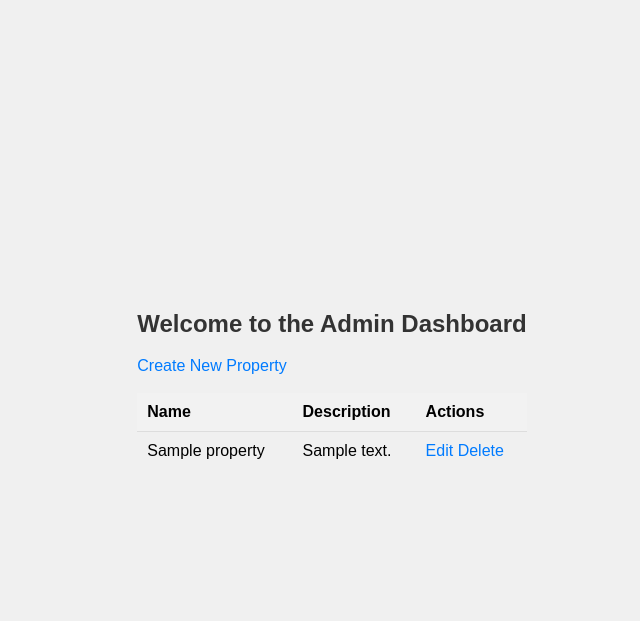
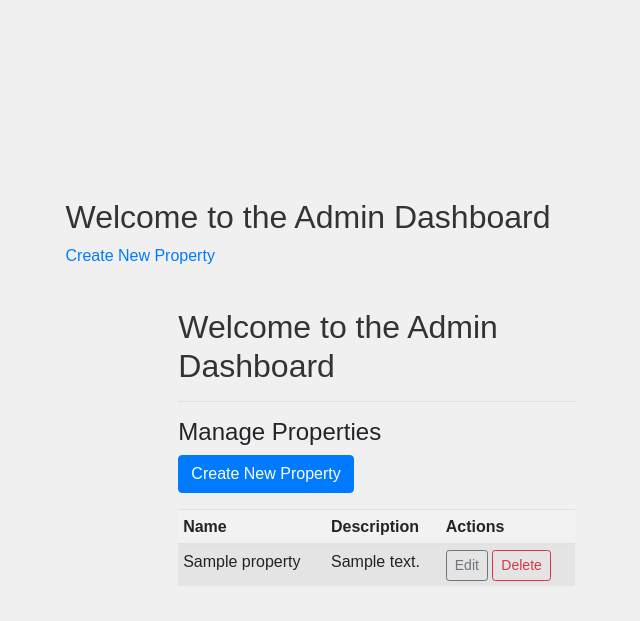
Before and after one commit to allenanto/B9IS123_2324_TMD2, a Flask app: page /admin/dashboard in a window 1280 px wide. Shown: the top 621 px of the page, without its empty margins (308-948 px from the left). Run offline with Flask 3, Linux system fonts and the light colour scheme; tables that the repository leaves empty hold one stand-in row (values such as "Sample post"); some libraries are stand-ins or nearby versions.

Commit message:
Admin dashboard

```diff
--- a/templates/dashboard_admin.html
+++ b/templates/dashboard_admin.html
@@ -4,6 +4,7 @@
     <meta charset="UTF-8">
     <meta name="viewport" content="width=device-width, initial-scale=1.0">
     <title>Admin Dashboard</title>
+    <link rel="stylesheet" href="https://maxcdn.bootstrapcdn.com/bootstrap/4.5.2/css/bootstrap.min.css">
     <link rel="stylesheet" href="{{ url_for('static', filename='styles.css') }}">
 
 </head>
@@ -11,23 +12,41 @@
     <div><h2>Welcome to the Admin Dashboard</h2>
     <a href="{{ url_for('create_property') }}">Create New Property</a>
     <br><br>
-    <table>
+    <main role="main" class="col-md-9 ml-sm-auto col-lg-10 px-4">
+        <div class="d-flex justify-content-between flex-wrap flex-md-nowrap align-items-center pt-3 pb-2 mb-3 border-bottom">
+            <h2>Welcome to the Admin Dashboard</h2>
+        </div>
+
+        <h4>Manage Properties</h4>
+        <a class="btn btn-primary mb-3" href="{{ url_for('create_property') }}">Create New Property</a>
+
+        <div class="table-responsive">
+            <table class="table table-striped table-sm">
+                <thead>
                     <tr>
                         <th>Name</th>
                         <th>Description</th>
                         <th>Actions</th>
                     </tr>
+                </thead>
+                <tbody>
                     {% for property in properties %}
                     <tr>
                         <td>{{ property.name }}</td>
                         <td>{{ property.description }}</td>
                         <td>
-                <a href="{{ url_for('update_property', property_id=property.id) }}">Edit</a>
-                <a href="{{ url_for('delete_property', property_id=property.id) }}">Delete</a>
+                            <a class="btn btn-sm btn-outline-secondary" href="{{ url_for('update_property', property_id=property.id) }}">Edit</a>
+                            <a class="btn btn-sm btn-outline-danger" href="{{ url_for('delete_property', property_id=property.id) }}">Delete</a>
                         </td>
                     </tr>
                     {% endfor %}
+                </tbody>
             </table>
         </div>
+    </main>
+    </div>
+    <script src="https://code.jquery.com/jquery-3.5.1.slim.min.js"></script>
+    <script src="https://cdn.jsdelivr.net/npm/@popperjs/core@2.5.4/dist/umd/popper.min.js"></script>
+    <script src="https://maxcdn.bootstrapcdn.com/bootstrap/4.5.2/js/bootstrap.min.js"></script>
 </body>
 </html>
```
Lines whose indentation alone changed are shown as unchanged.
